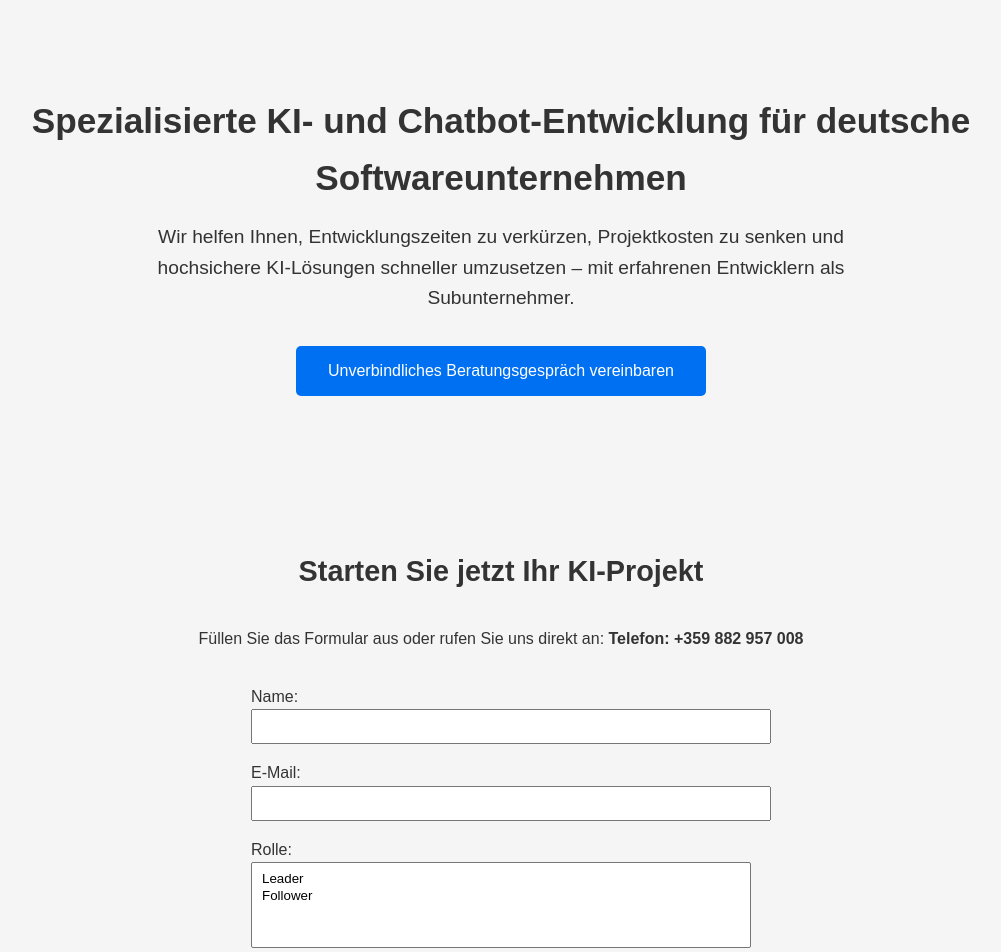
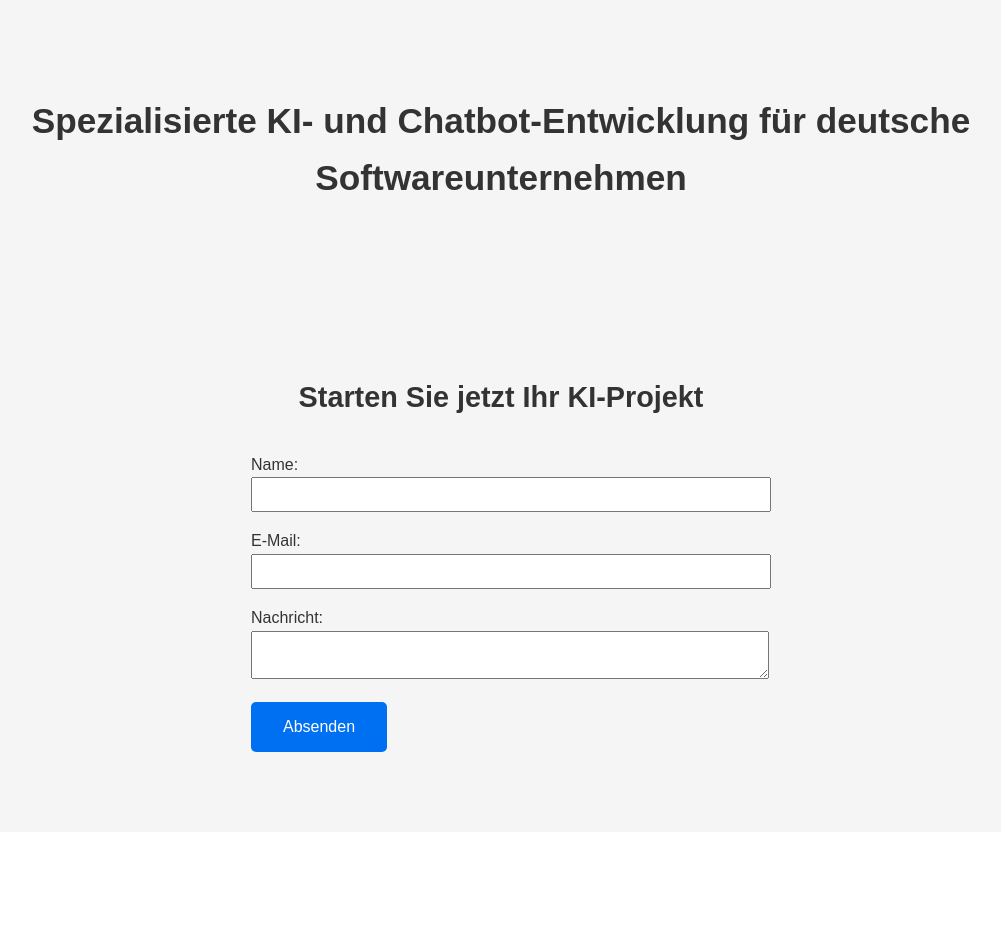
Before and after one commit to martinantoniorecords/ai-german-landing, a React (Create React App) app: page / in a window 1280 px wide. Shown: the top 952 px of the page, without its empty margins (139-1140 px from the left). After the commit the page ends 832 px from the top, so only its background shows below. Built offline with nearby package versions, Linux system fonts and the light colour scheme.

Commit message:
Initial AI German landing page

```diff
--- a/package.json
+++ b/package.json
@@ -3,6 +3,7 @@
   "version": "0.1.0",
   "private": true,
   "dependencies": {
+    "@emailjs/browser": "^4.4.1",
     "@testing-library/dom": "^10.4.1",
     "@testing-library/jest-dom": "^6.9.1",
     "@testing-library/react": "^16.3.0",
--- a/src/App.js
+++ b/src/App.js
@@ -1,6 +1,32 @@
-import React from "react";
+import React, { useRef } from "react";
+import emailjs from "@emailjs/browser";
 
 function App() {
+  const form = useRef();
+
+  const sendEmail = (e) => {
+    e.preventDefault();
+
+    emailjs
+      .sendForm(
+        "service_0g4hzjq",
+        "template_67a1ux8",
+        form.current,
+        "7ssQ7rgQbCQEdXZ_4"
+      )
+      .then(
+        (result) => {
+          console.log("Email sent:", result.text);
+          alert("Vielen Dank! Ihre Nachricht wurde gesendet.");
+          e.target.reset();
+        },
+        (error) => {
+          console.error("Email error:", error.text);
+          alert("Fehler beim Senden. Bitte versuchen Sie es später.");
+        }
+      );
+  };
+
   return (
     <div style={{ fontFamily: "Arial, sans-serif", color: "#333", lineHeight: "1.6" }}>
       {/* Hero Section */}
@@ -14,25 +40,6 @@ function App() {
         <h1 style={{ fontSize: "2.2rem", fontWeight: "700", marginBottom: "1rem" }}>
           Spezialisierte KI- und Chatbot-Entwicklung für deutsche Softwareunternehmen
         </h1>
-        <p style={{ fontSize: "1.2rem", maxWidth: "700px", margin: "0 auto 2rem auto" }}>
-          Wir helfen Ihnen, Entwicklungszeiten zu verkürzen, Projektkosten zu senken und hochsichere
-          KI-Lösungen schneller umzusetzen – mit erfahrenen Entwicklern als Subunternehmer.
-        </p>
-        <a href="#contact">
-          <button
-            style={{
-              backgroundColor: "#0070f3",
-              color: "#fff",
-              border: "none",
-              padding: "1rem 2rem",
-              borderRadius: "5px",
-              fontSize: "1rem",
-              cursor: "pointer",
-            }}
-          >
-            Unverbindliches Beratungsgespräch vereinbaren
-          </button>
-        </a>
       </section>
 
       {/* Contact Form Section */}
@@ -43,18 +50,12 @@ function App() {
         <h2 style={{ fontSize: "1.8rem", fontWeight: "600", marginBottom: "2rem" }}>
           Starten Sie jetzt Ihr KI-Projekt
         </h2>
-        <p style={{ marginBottom: "2rem" }}>
-          Füllen Sie das Formular aus oder rufen Sie uns direkt an: <strong>Telefon: +359 882 957 008</strong>
-        </p>
 
         <form
-          name="contact"
-          method="POST"
-          data-netlify="true"
+          ref={form}
+          onSubmit={sendEmail}
           style={{ maxWidth: "500px", margin: "0 auto", textAlign: "left" }}
         >
-          <input type="hidden" name="form-name" value="contact" />
-
           <p>
             <label>
               Name:<br />
@@ -66,16 +67,6 @@ function App() {
             <label>
               E-Mail:<br />
               <input type="email" name="email" required style={{ width: "100%", padding: "0.5rem" }} />
-            </label>
-          </p>
-
-          <p>
-            <label>
-              Rolle:<br />
-              <select name="role[]" multiple style={{ width: "100%", padding: "0.5rem" }}>
-                <option value="leader">Leader</option>
-                <option value="follower">Follower</option>
-              </select>
             </label>
           </p>
 
@@ -104,11 +95,6 @@ function App() {
           </p>
         </form>
       </section>
-
-      {/* Footer */}
-      <footer style={{ textAlign: "center", padding: "2rem", fontSize: "0.9rem", color: "#777" }}>
-        <p>Marti Tony Software – Impressum – Datenschutz</p>
-      </footer>
     </div>
   );
 }
```
Also changed, not shown: 1 other file (tests, documents, lock files or other folders).
